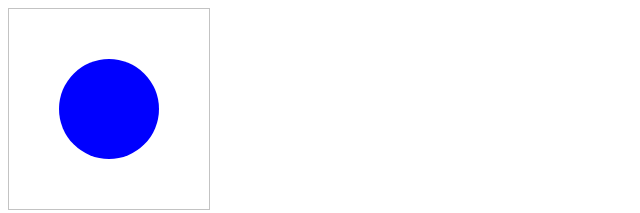
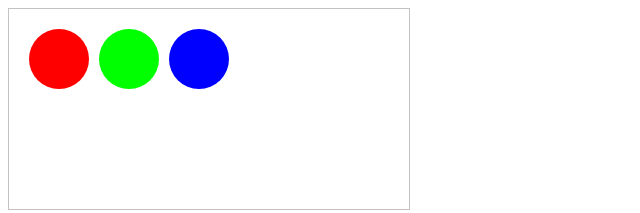
Before and after one commit to ASamedWalker/Canvas-Ball-Bounce, a plain HTML site: page index.html in a window 1280 px wide. Shown: the whole page, without its empty margins (0-640 px from the left). Drawn offline with Linux system fonts and the light colour scheme.

Commit message:
#Drawing additional circle on the canvas.

```diff
--- a/index.html
+++ b/index.html
@@ -7,7 +7,7 @@
     <link href="style.css" rel="stylesheet" type="text/css" />
   </head>
   <body>
-    <canvas id="myCanvas" width="200" height="200"></canvas>
+    <canvas id="myCanvas" width="400" height="200"></canvas>
     <script src="script.js"></script>
   </body>
 </html>
--- a/script.js
+++ b/script.js
@@ -1,8 +1,24 @@
 // Drawing a circle on a canvas
+// var canvas = document.getElementById("myCanvas");
+// var context = canvas.getContext("2d");
+
+// context.fillStyle = "#0000ff";
+// context.beginPath();
+// context.arc(100, 100, 50, 0, 2*Math.PI);
+// context.fill();
+
+//Creating a function to draw additional circle in the canvas
+
 var canvas = document.getElementById("myCanvas");
 var context = canvas.getContext("2d");
 
-context.fillStyle = "#0000ff";
-context.beginPath();
-context.arc(100, 100, 50, 0, 2*Math.PI);
-context.fill();
+function drawBall(x, y, r, color) {
+  context.fillStyle = color;
+  context.beginPath();
+  context.arc(x,y,r,0,2*Math.PI);
+  context.fill();
+}
+
+drawBall(50,50,30,"#ff0000");
+drawBall(120,50,30,"#00ff00");
+drawBall(190,50,30,"#0000ff");
```
